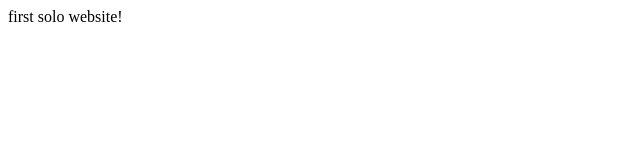
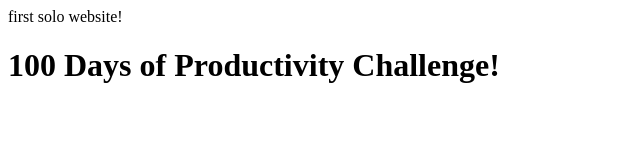
Before and after one commit to gdobson1/gdobson1.github.io, a plain HTML site: page real-first-site/100-days-of-productivity.html in a window 1280 px wide. Shown: the whole page, without its empty margins (0-640 px from the left). Drawn offline with Linux system fonts and the light colour scheme.

Commit message:
Update 100-days-of-productivity.html
minor edit

```diff
--- a/real-first-site/100-days-of-productivity.html
+++ b/real-first-site/100-days-of-productivity.html
@@ -5,4 +5,4 @@
       <link rel="stylesheet" href="styles/productivity-styles1.css"
     </head>
       <body>
-        <h1>
+        <h1>100 Days of Productivity Challenge!</h1>
```
